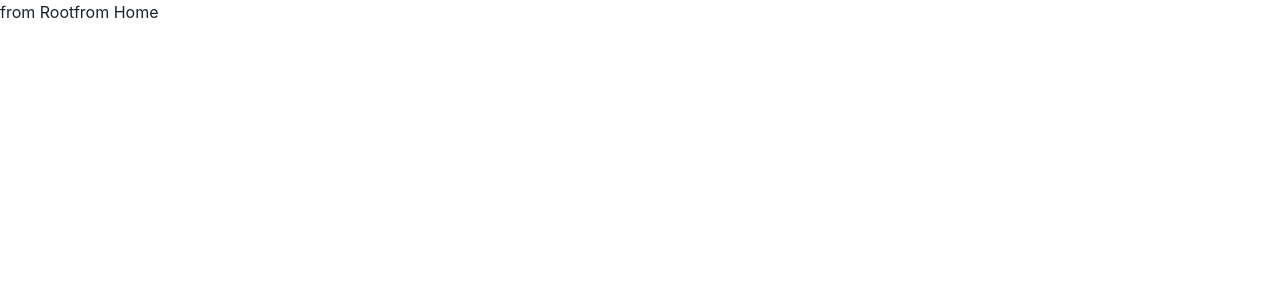
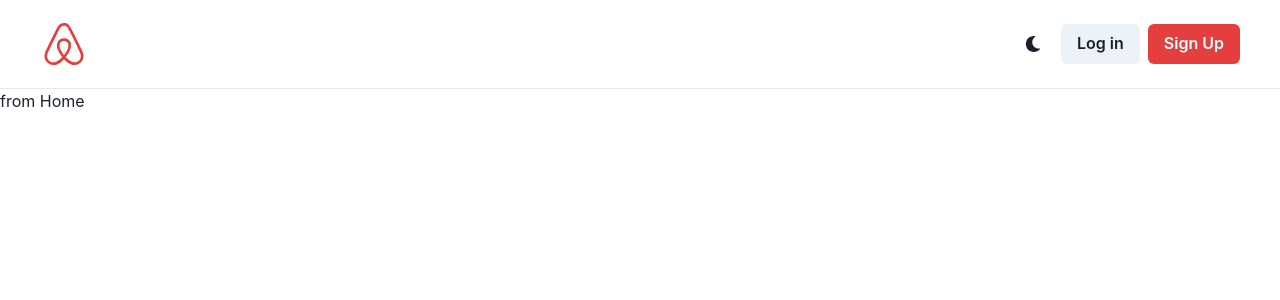
Before and after one commit to eastsoon/airbnb-clone-frontend, a React (Create React App) app: page / in a window 1280 px wide. Shown: the top 300 px of the page. Built offline with nearby package versions, Linux system fonts and the light colour scheme.

Commit message:
~18.1 Log In Modal

```diff
--- a/src/components/Root.tsx
+++ b/src/components/Root.tsx
@@ -1,10 +1,82 @@
+import {
+  Box,
+  Button,
+  HStack,
+  IconButton,
+  Input,
+  InputGroup,
+  InputLeftElement,
+  Modal,
+  ModalBody,
+  ModalCloseButton,
+  ModalContent,
+  ModalFooter,
+  ModalHeader,
+  ModalOverlay,
+  useDisclosure,
+  VStack,
+} from "@chakra-ui/react";
 import { Outlet } from "react-router-dom";
+import { FaAirbnb, FaMoon, FaUser, FaLock } from "react-icons/fa";
 
 export default function Root() {
+  const { isOpen, onClose, onOpen } = useDisclosure();
   return (
-    <h1>
-      from Root
+    <Box>
+      <HStack
+        justifyContent={"space-between"}
+        py={"5"}
+        px={"10"}
+        borderBottomWidth={1}
+      >
+        <Box color="red.500">
+          <FaAirbnb size={"48"} />
+        </Box>
+        <HStack spacing={2}>
+          <IconButton
+            variant={"ghost"}
+            aria-label="Dark Mode"
+            icon={<FaMoon />}
+          />
+          <Button onClick={onOpen}>Log in</Button>
+          <Button colorScheme={"red"}>Sign Up</Button>
+        </HStack>
+        <Modal motionPreset="slideInBottom" onClose={onClose} isOpen={isOpen}>
+          <ModalOverlay />
+          <ModalContent>
+            <ModalHeader>Log in</ModalHeader>
+            <ModalCloseButton />
+            <ModalBody>
+              <VStack>
+                <InputGroup>
+                  <InputLeftElement
+                    children={
+                      <Box color="gray.500">
+                        <FaUser />
+                      </Box>
+                    }
+                  />
+                  <Input variant={"filled"} placeholder="UserName" />
+                </InputGroup>
+                <InputGroup>
+                  <InputLeftElement
+                    children={
+                      <Box color="gray.500">
+                        <FaLock />
+                      </Box>
+                    }
+                  />
+                  <Input variant={"filled"} placeholder="Password" />
+                </InputGroup>
+              </VStack>
+              <Button mt={4} colorScheme={"red"} w="100%">
+                Log in
+              </Button>
+            </ModalBody>
+          </ModalContent>
+        </Modal>
+      </HStack>
       <Outlet />
-    </h1>
+    </Box>
   );
 }
```
